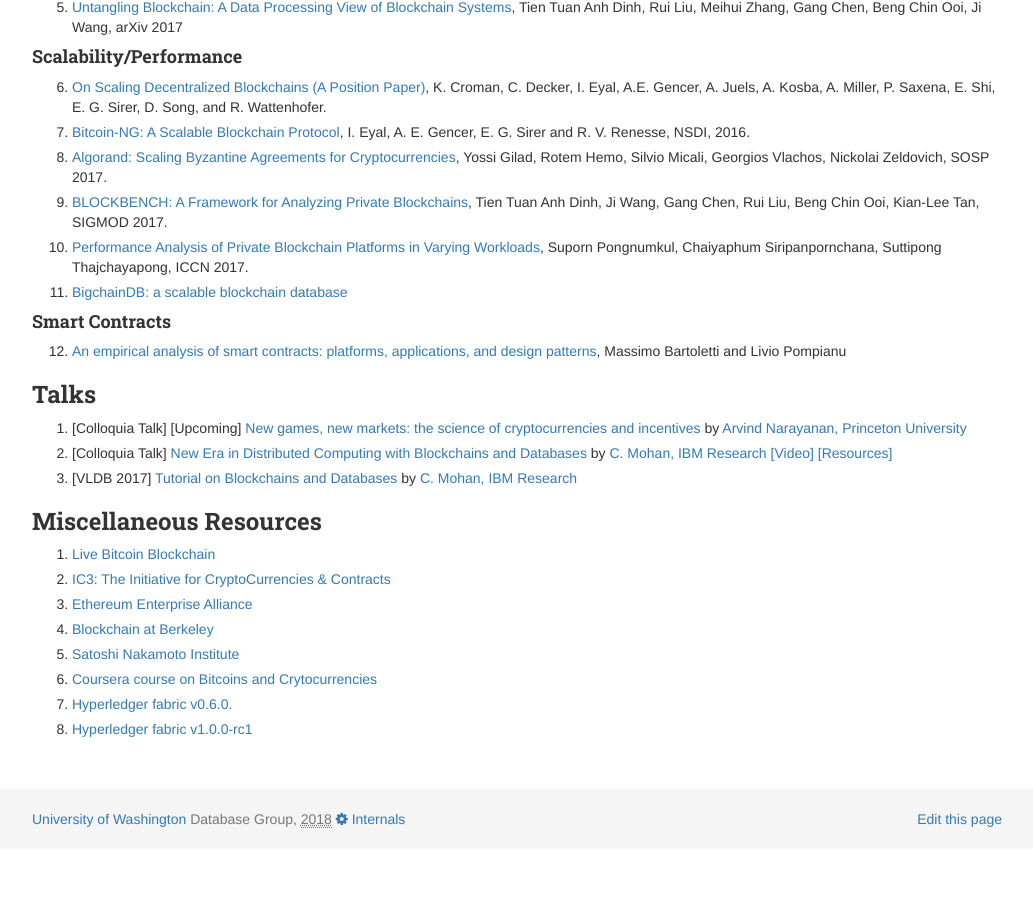
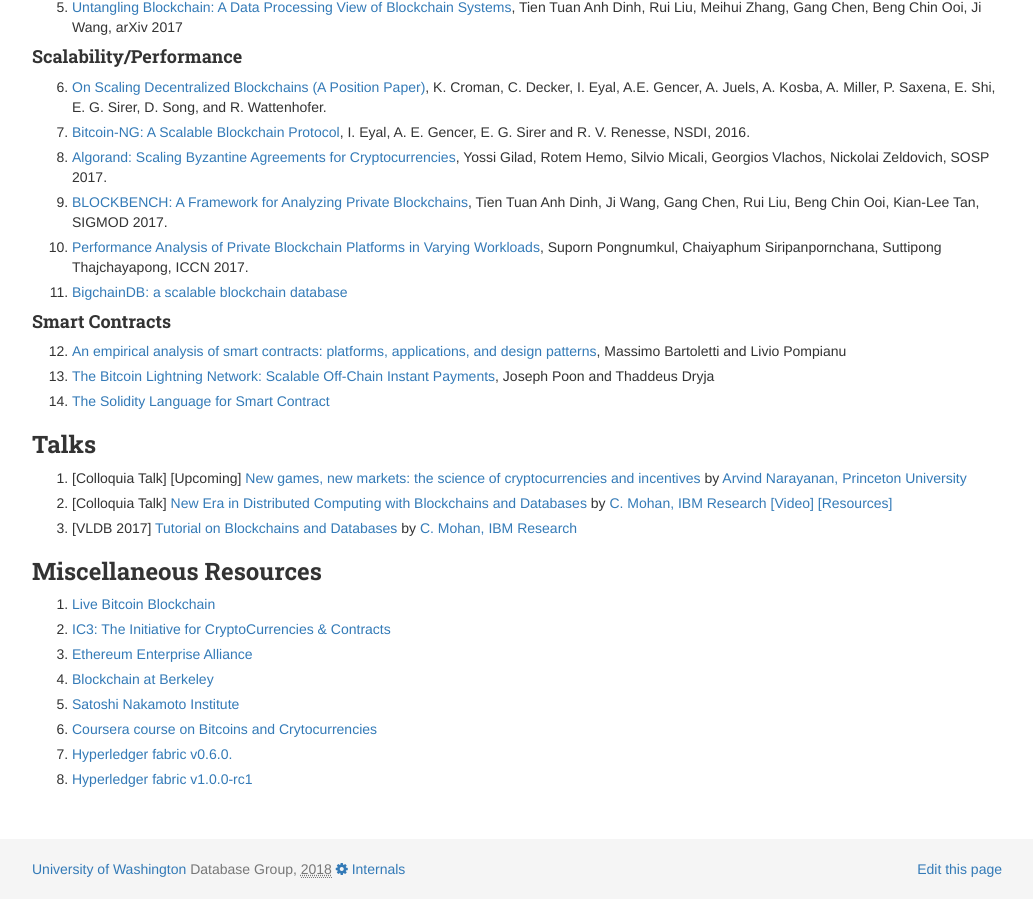
Before and after one commit to uwdb/website, a Jekyll site: the page built from seminars/cse590q/18wi/index.markdown, in a window 1280 px wide and 900 px high, scrolled down 1756 px. Shown: the whole window, without its empty margins (123-1156 px from the left). Built offline with Jekyll 4.4.1, drawn with Linux system fonts in a browser that asks for light colours; nearby versions of some CDN libraries; before the commit the page ends 2606 px from its top, so only the background shows below that; some of the changed text lies outside the part shown.

Commit message:
add more smart contract

```diff
--- a/seminars/cse590q/18wi/index.markdown
+++ b/seminars/cse590q/18wi/index.markdown
@@ -168,6 +168,10 @@
 #### Smart Contracts
 <ol class='indent' start='12'>
  <li><a href='https://arxiv.org/pdf/1703.06322.pdf'>An empirical analysis of smart contracts: platforms, applications, and design patterns</a>, Massimo Bartoletti and Livio Pompianu</li>
+ <li><a href='https://lightning.network/lightning-network-paper.pdf'>The Bitcoin Lightning Network:
+Scalable Off-Chain Instant Payments</a>, Joseph Poon and
+Thaddeus Dryja</li>
+<li> <a href='http://solidity.readthedocs.io/en/latest/'>The Solidity Language for Smart Contract</a></li>
 </ol>
 
 
```
Also changed, not shown: other parts of seminars/cse590q/18wi/index.markdown (+1 -1 lines).
